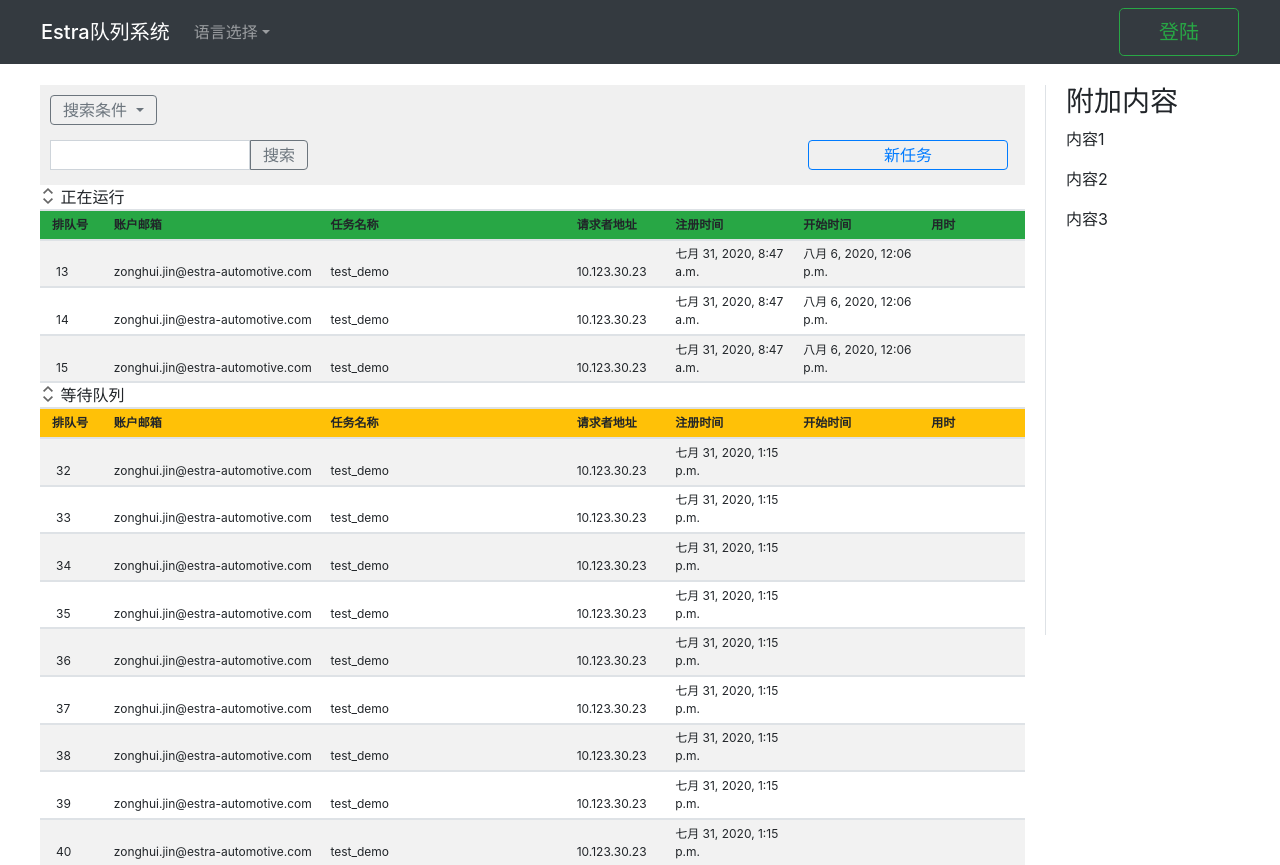
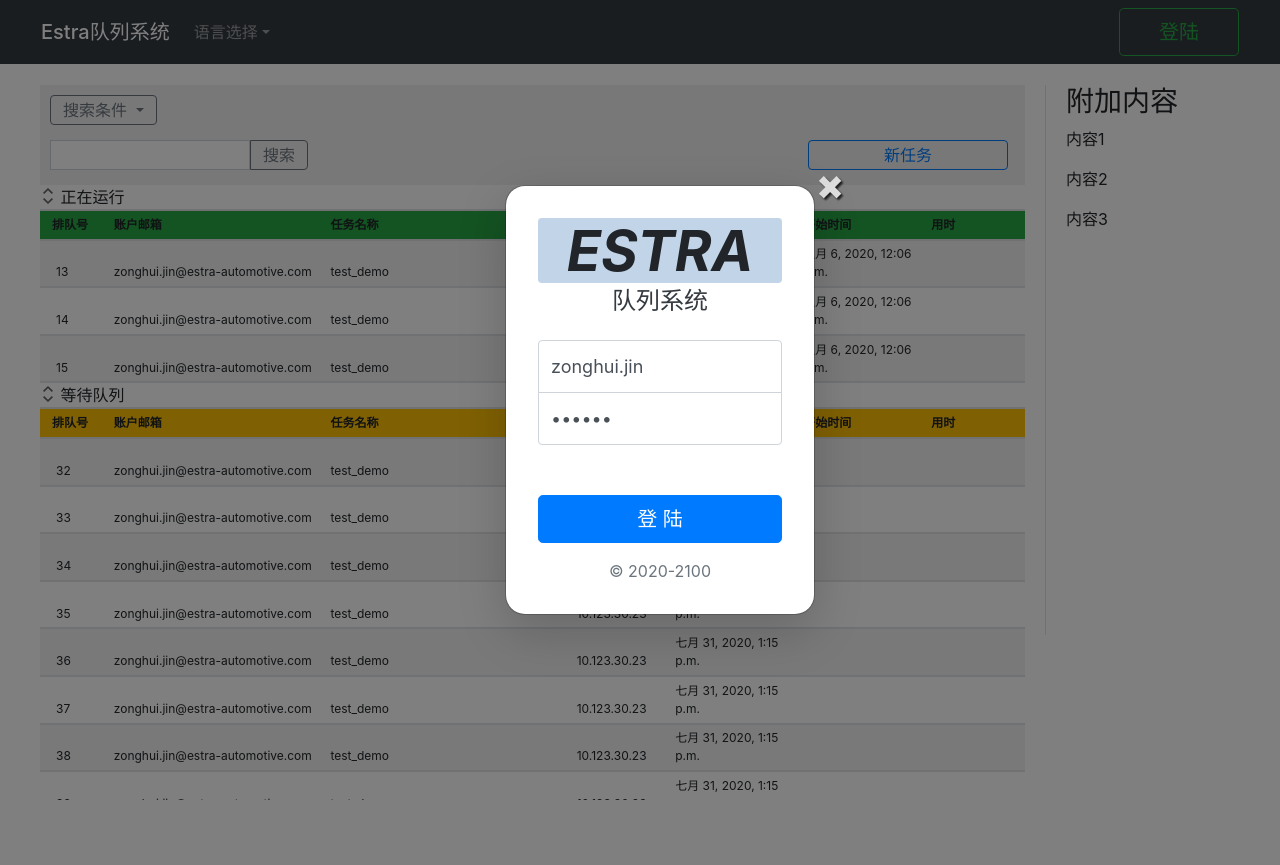
Before and after one commit to qweaxdzsc/web_queue, a Django app: page / in a window 1280 px wide. Shown: the top 865 px of the page. After the commit the page ends 800 px from the top, so only its background shows below. Run offline with Django 3.2, Linux system fonts and the light colour scheme; data comes from the database, SQL or seed files in the repository.

Commit message:
-update web_queue base.css base.html:   - give error tips for login failed   - give close button for login modal

```diff
--- a/queue_web/static/css/base.css
+++ b/queue_web/static/css/base.css
@@ -21,6 +21,33 @@
   width: 120px;
 }
 
+.btn_close{
+  position: relative;
+  pointer-events: auto;
+  left: 420px;
+  bottom: 215px;
+
+}
+
+.btn_close button{
+    width: 40px;
+    height: 40px;
+
+    padding: 0;
+    background-color: transparent;
+    border: 0;
+    font-size: 2.5rem;
+    font-weight: 1000;
+    line-height: 1;
+    color: #fff;
+    text-shadow: 2px 2px 2px #000;
+    opacity: .75;
+    text-stroke:1px #f00;
+
+}
+
+
+
 
 .form-login {
   width: 100%;
@@ -38,8 +65,15 @@
 
 
 .form-login .bg_title {
+  height: 65px;
   border-radius: 0.25rem 0.25rem 0.25rem 0.25rem ;
   background-color: #c1d4e8;
+}
+
+.form-login .hidden_tip{
+  padding:5px;
+  font-size: 15px;
+  visibility: hidden;
 }
 
 
--- a/queue_web/templates/base.html
+++ b/queue_web/templates/base.html
@@ -46,11 +46,18 @@
 <div class="modal fade" id="modal_login" data-backdrop="static"
      tabindex="-1" role="dialog" aria-labelledby="modal_loginLabel"
      aria-hidden="true">
+
     <div class="modal-dialog modal-dialog-centered">
+        <div class="btn_close">
+            <button type="button" class="" data-dismiss="modal" aria-label="关闭">
+                <span aria-hidden="true">&times;</span>
+            </button>
+        </div>
         <form class="form-login">
             {% csrf_token %}
             <div align="center" class="shadow-lg bg-white form_block modal-content">
-                <div class="bg_title">
+
+                <div class="bg_title mb-1">
                     <h1 class="h3 font-weight-bolder font-italic display-4">ESTRA</h1>
                 </div>
                 <h4 class=" mb-4 text-dark font-weight-normal">队列系统</h4>
@@ -61,8 +68,8 @@
                 <label for="input_pwd" class="sr-only">Password</label>
                 <input type="password" id="input_pwd" class="form-control" placeholder="Password" required
                 value="123456">
-
-                <button type="button" class="btn btn-lg btn-primary btn-block mt-4" id="btn_login_submit">登 陆</button>
+                <div class="text-right text-danger font-weight-normal hidden_tip" id="login_tip">密码错误</div>
+                <button type="button" class="btn btn-lg btn-primary btn-block mt-2" id="btn_login_submit">登 陆</button>
                 <p class="mt-3 mb-3 text-muted" align="center">&copy; 2020-2100</p>
             </div>
         </form>
@@ -85,6 +92,7 @@
         integrity="sha384-OgVRvuATP1z7JjHLkuOU7Xw704+h835Lr+6QL9UvYjZE3Ipu6Tp75j7Bh/kR0JKI"
         crossorigin="anonymous"></script>
 <script type="text/javascript">
+    $('#modal_login').modal();
     var auth = ''
     var rnd = Math.random()
     $('#btn_login_submit').on('click', function(){
@@ -104,6 +112,10 @@
                    window.location.reload()
                 }
                 else {
+                    console.log($('#login_tip'));
+                    $('#login_tip').text(data.error_info);
+                    $('#login_tip').css('visibility','visible');
+
 
                 };
             },
```
